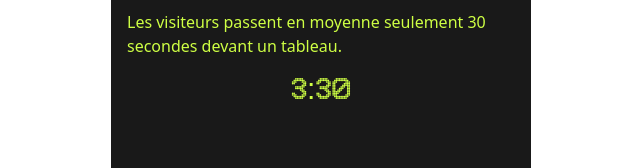
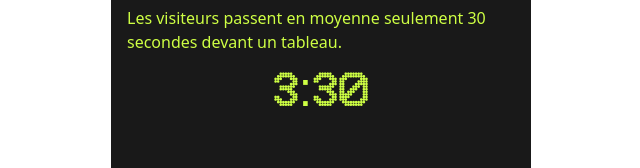
Before and after one commit to collectif-allela/bacchanight, a Next.js app: page /score in a window 1280 px wide. Shown: the part 261-429 px from the top of the page, without its empty margins (319-959 px from the left). Built offline with nearby package versions, Linux system fonts and the light colour scheme.

Commit message:
fix: font

```diff
--- a/src/pages/score.tsx
+++ b/src/pages/score.tsx
@@ -54,7 +54,7 @@ export default function Score() {
                 Les visiteurs passent en moyenne seulement 30 secondes devant un tableau.
               </span>
               <div>
-              <span className='font-offbit text-3xl'>3:30</span>
+              <span className='font-offbit text-5xl'>3:30</span>
               </div>
             </div>
             <MessageBox>
--- a/tailwind.config.js
+++ b/tailwind.config.js
@@ -16,7 +16,7 @@ module.exports = {
 
       },
       fontFamily: {
-        'aeonik': ['var(--aeoik)'],
+        'aeonik': ['var(--aenoik)'],
         'offbit': ['var(--offbit)'],
         'title': ['var(--offbit)'],
         'body': ['var(--aeonik)']
```
